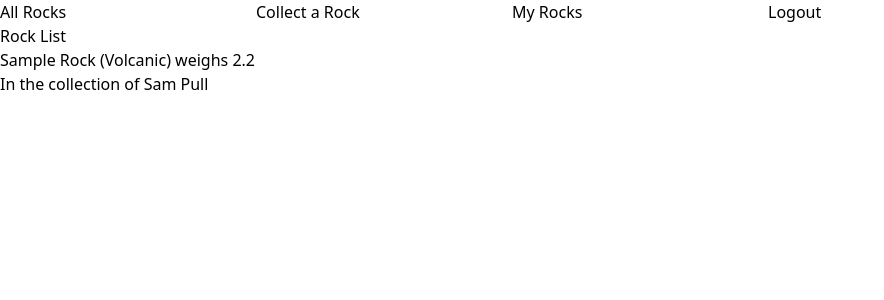
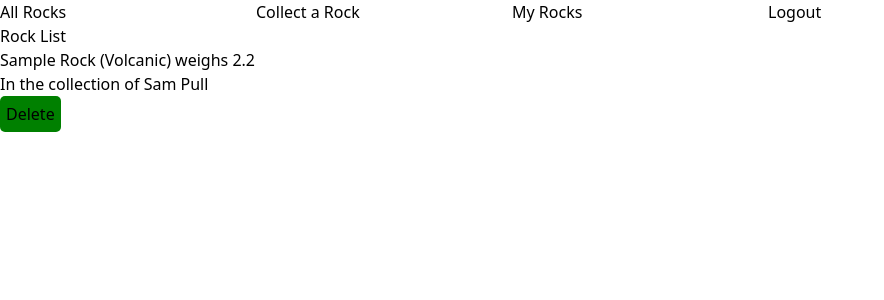
Before and after one commit to ericsteedly/ES-rock-of-ages, a React (Vite) app: page /allrocks/mine in a window 1280 px wide. Shown: the top 300 px of the page, without its empty margins (0-884 px from the left). Built offline with nearby package versions, Linux system fonts and the light colour scheme; no server answers; sample sign-in values are in the browser's storage.

Commit message:
added delete button/functionality for user rocks

```diff
--- a/src/components/RockList.jsx
+++ b/src/components/RockList.jsx
@@ -5,6 +5,18 @@ import { useParams } from "react-router-dom"
 export const RockList = ({ rocks, fetchRocks }) => {
 
     const { mine } = useParams()
+
+    const deleteRock = async (id) => {
+        await fetch(`http://localhost:8000/rocks/${id}`,
+        {
+            method: "DELETE",
+            headers: {
+                Authorization: `Token ${JSON.parse(localStorage.getItem("rock_token")).token}`
+            }
+        }).then(()=>{
+            fetchRocks(mine)
+        })
+    }
 
     useEffect(() => {
         fetchRocks(mine)
@@ -15,6 +27,17 @@ export const RockList = ({ rocks, fetchRocks }) => {
             return rocks.map(rock => <div key={`key-${rock.id}`} className="border p-5 border-solid hover:bg-fuchsia-500 hover:text-violet-50 rounded-md border-violet-900 mt-5 bg-slate-50">
                 <div>{rock.name} ({rock.type.label}) weighs {rock.weight}</div>
                 <div>In the collection of {rock.user.first_name} {rock.user.last_name}</div>
+                {mine == "mine" ?
+                <button
+                style={{
+                    backgroundColor: "green",
+                    padding: 6,
+                    borderRadius: 5
+                    }}
+                onClick={()=>{deleteRock(rock.id)}}
+                >Delete</button>
+                :
+                ""}
             </div>)
         }
 
```
